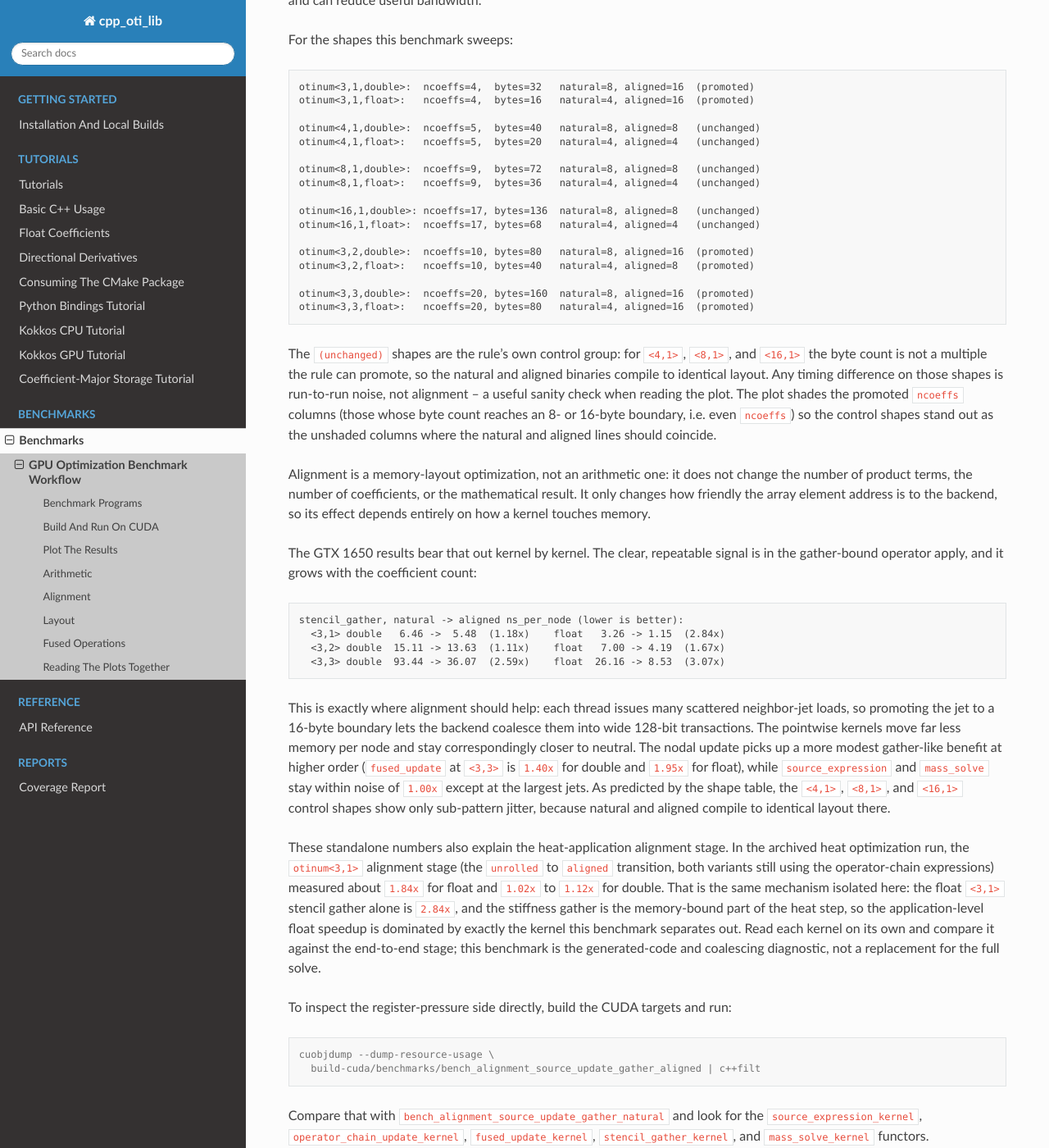
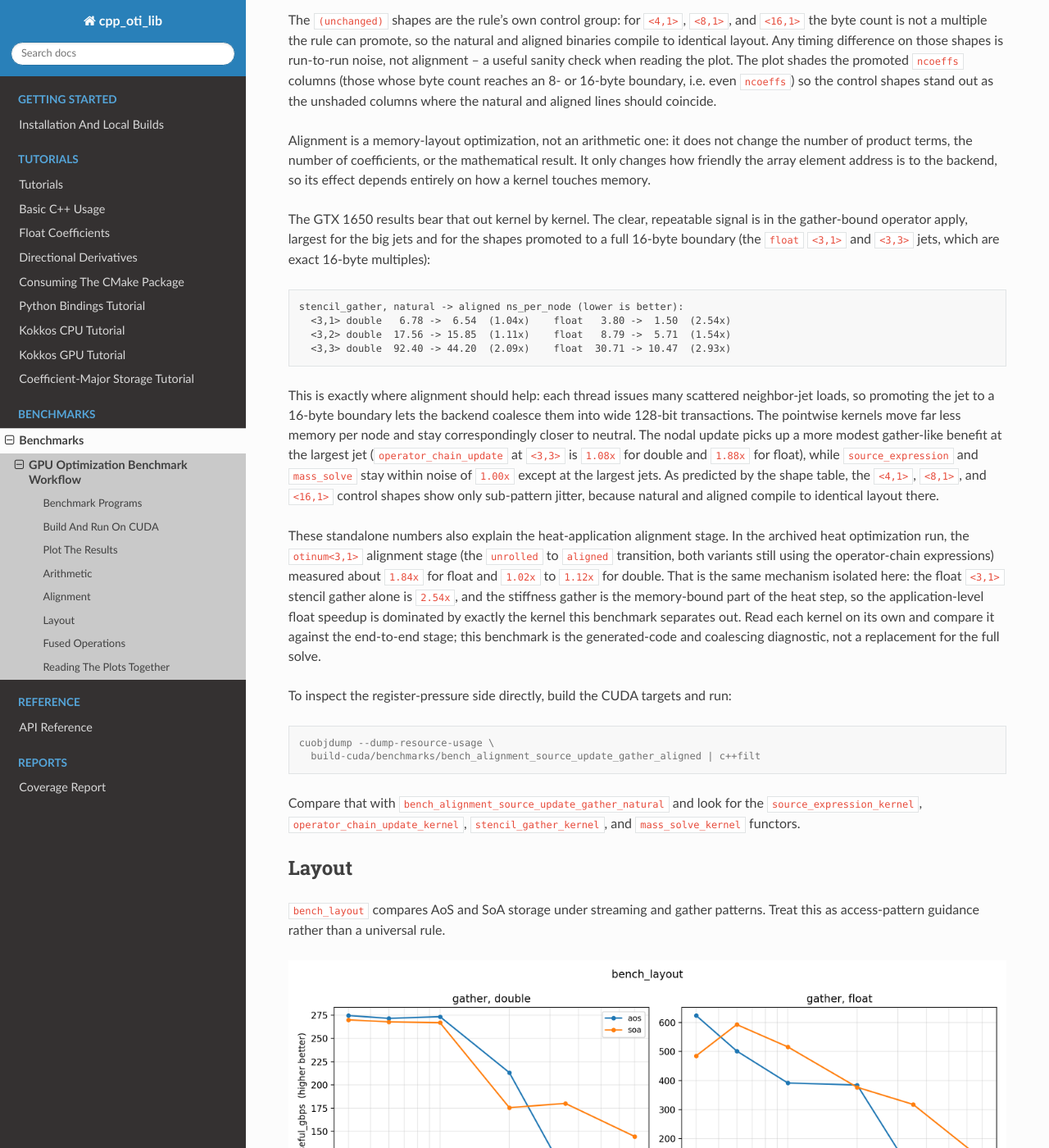
Before and after one commit to Samm-Py/cpp_oti_lib, a Sphinx documentation site: the page built from docs/benchmarks/gpu_optimization_workflow.rst, in a window 1280 px wide and 1400 px high, scrolled down 10842 px. Shown: the whole window at 82% size. Built offline with Sphinx 7.4.7 and the Read the Docs theme 3.1.0, drawn with Linux system fonts in a browser that asks for light colours; some of the changed text lies outside the part shown.

Commit message:
Drop fused_update from the alignment benchmark
operator_chain_update and fused_update are the same FE operation; in the
alignment benchmark the axis is alignment (natural vs aligned), not fusion,
so one representative nodal update suffices. Keep operator_chain_update
(the form the heat application uses) and leave the chain-vs-fused
comparison to bench_fused, which owns that axis. This also declutters the
plot to four kernels.

Refresh the cited 11-rep GTX 1650 numbers and regenerate the figure.

Co-Authored-By: Claude Opus 4.8 <noreply@anthropic.com>

```diff
--- a/docs/benchmarks/gpu_optimization_workflow.rst
+++ b/docs/benchmarks/gpu_optimization_workflow.rst
@@ -399,24 +399,17 @@ are ``Kokkos::View<T*>``, and ``mass`` is the scalar lumped mass
           Ku(i) = sum;
       });
 
-``operator_chain_update`` / ``fused_update``
-   The nodal time update ``u_new = u + dt * M^-1 * (f - alpha * Ku)``, written
-   two ways. The two are the same FE operation, so comparing them isolates
-   expression shape rather than a different kernel.
+``operator_chain_update``
+   The nodal time update ``u_new = u + dt * M^-1 * (f - alpha * Ku)``, written as
+   a plain operator-chain expression (the form the heat application uses). How
+   much the fused ``fma_into`` / ``scale_add`` helpers change this update is a
+   separate optimization, measured under the fixed-alignment ``bench_fused``
+   below; here the only axis is alignment.
 
    .. code-block:: cpp
 
-      // operator_chain_update: plain expression, builds otinum temporaries
       Kokkos::parallel_for("update", n_nodes, KOKKOS_LAMBDA(int i) {
           u_new(i) = u(i) + T(dt) * (Real(1) / mass(i)) * (f(i) - alpha * Ku(i));
-      });
-
-      // fused_update: same math through the in-place fused helpers
-      Kokkos::parallel_for("update_fused", n_nodes, KOKKOS_LAMBDA(int i) {
-          T acc = f(i);
-          oti::fma_into(acc, neg_alpha, Ku(i));        // acc += (-alpha) * Ku(i)
-          Real scale = dt * (Real(1) / mass(i));
-          u_new(i) = oti::scale_add(u(i), scale, acc); // u + scale * acc
       });
 
 ``mass_solve``
@@ -534,24 +527,25 @@ mathematical result. It only changes how friendly the array element address is
 to the backend, so its effect depends entirely on how a kernel touches memory.
 
 The GTX 1650 results bear that out kernel by kernel. The clear, repeatable
-signal is in the gather-bound operator apply, and it grows with the coefficient
-count:
+signal is in the gather-bound operator apply, largest for the big jets and for
+the shapes promoted to a full 16-byte boundary (the ``float`` ``<3,1>`` and
+``<3,3>`` jets, which are exact 16-byte multiples):
 
 .. code-block:: text
 
    stencil_gather, natural -> aligned ns_per_node (lower is better):
-     <3,1> double   6.46 ->  5.48  (1.18x)    float   3.26 -> 1.15  (2.84x)
-     <3,2> double  15.11 -> 13.63  (1.11x)    float   7.00 -> 4.19  (1.67x)
-     <3,3> double  93.44 -> 36.07  (2.59x)    float  26.16 -> 8.53  (3.07x)
+     <3,1> double   6.78 ->  6.54  (1.04x)    float   3.80 ->  1.50  (2.54x)
+     <3,2> double  17.56 -> 15.85  (1.11x)    float   8.79 ->  5.71  (1.54x)
+     <3,3> double  92.40 -> 44.20  (2.09x)    float  30.71 -> 10.47  (2.93x)
 
 This is exactly where alignment should help: each thread issues many scattered
 neighbor-jet loads, so promoting the jet to a 16-byte boundary lets the backend
 coalesce them into wide 128-bit transactions. The pointwise kernels move far
 less memory per node and stay correspondingly closer to neutral. The nodal
-update picks up a more modest gather-like benefit at higher order
-(``fused_update`` at ``<3,3>`` is ``1.40x`` for double and ``1.95x`` for float),
-while ``source_expression`` and ``mass_solve`` stay within noise of ``1.00x``
-except at the largest jets. As predicted by the shape table, the ``<4,1>``,
+update picks up a more modest gather-like benefit at the largest jet
+(``operator_chain_update`` at ``<3,3>`` is ``1.08x`` for double and ``1.88x``
+for float), while ``source_expression`` and ``mass_solve`` stay within noise of
+``1.00x`` except at the largest jets. As predicted by the shape table, the ``<4,1>``,
 ``<8,1>``, and ``<16,1>`` control shapes show only sub-pattern jitter, because
 natural and aligned compile to identical layout there.
 
@@ -560,7 +554,7 @@ the archived heat optimization run, the ``otinum<3,1>`` alignment stage (the
 ``unrolled`` to ``aligned`` transition, both variants still using the
 operator-chain expressions) measured about ``1.84x`` for float and ``1.02x`` to
 ``1.12x`` for double. That is the same mechanism isolated here: the float
-``<3,1>`` stencil gather alone is ``2.84x``, and the stiffness gather is the
+``<3,1>`` stencil gather alone is ``2.54x``, and the stiffness gather is the
 memory-bound part of the heat step, so the application-level float speedup is
 dominated by exactly the kernel this benchmark separates out. Read each kernel
 on its own and compare it against the end-to-end stage; this benchmark is the
@@ -575,8 +569,7 @@ To inspect the register-pressure side directly, build the CUDA targets and run:
 
 Compare that with ``bench_alignment_source_update_gather_natural`` and look for
 the ``source_expression_kernel``, ``operator_chain_update_kernel``,
-``fused_update_kernel``, ``stencil_gather_kernel``, and ``mass_solve_kernel``
-functors.
+``stencil_gather_kernel``, and ``mass_solve_kernel`` functors.
 
 Layout
 ------
```
Also changed, not shown: docs/_static/benchmarks/bench_alignment_source_update_gather.png, 1 other file.
